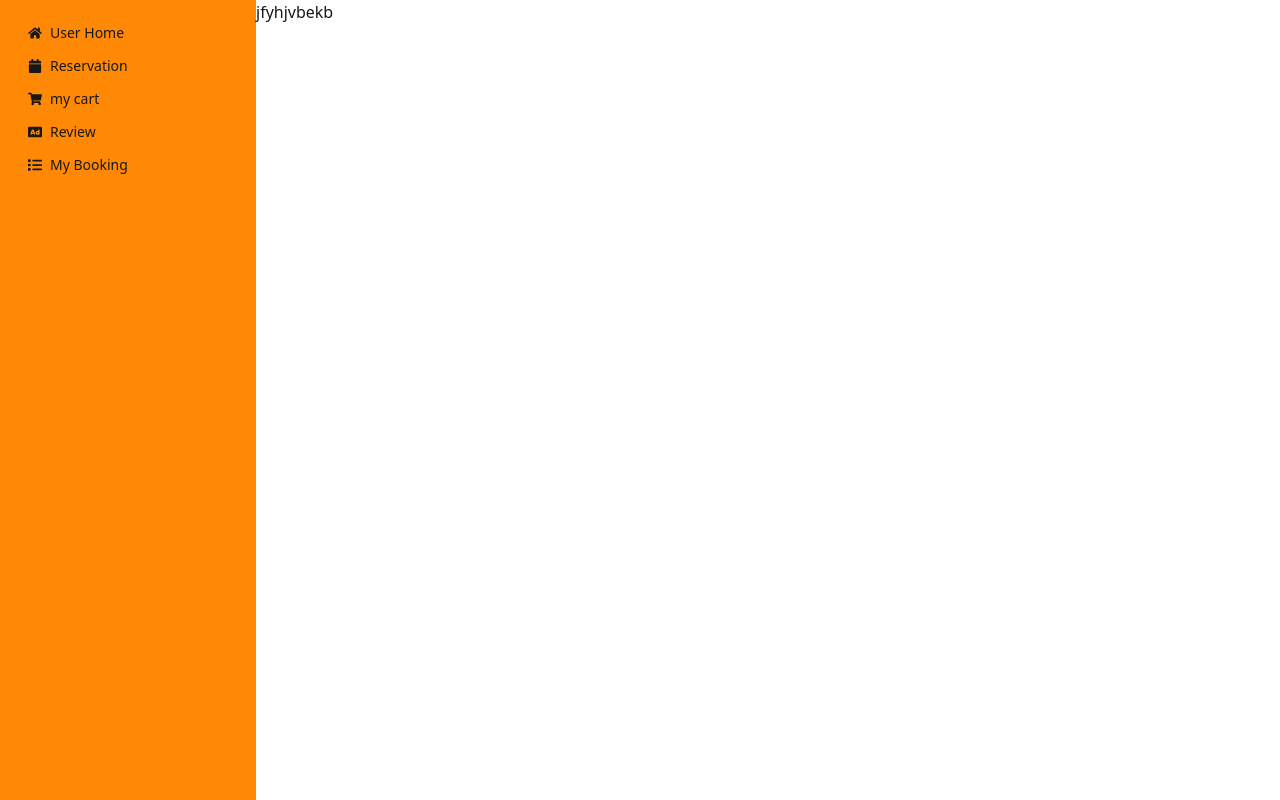
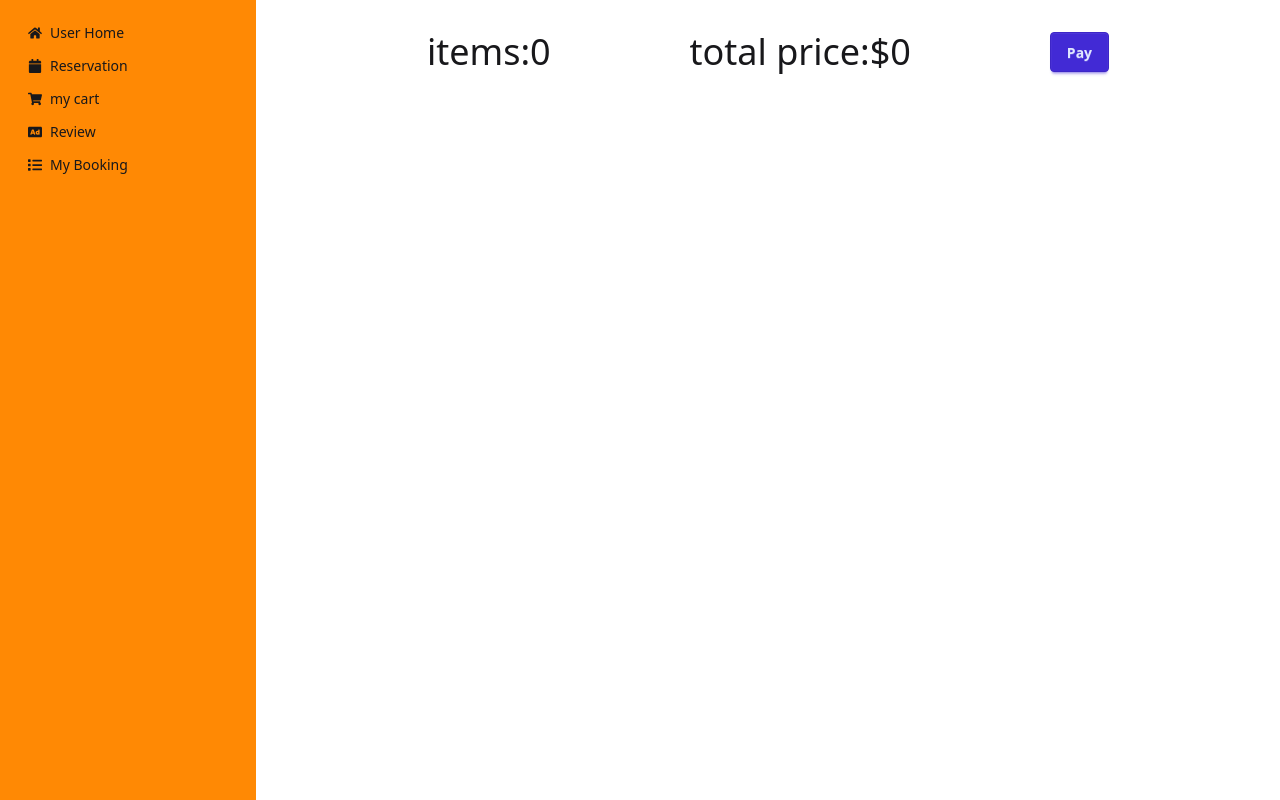
Before and after one commit to hmtamim199/bistro-client, a React (Vite) app: page /dashboard/cart in a window 1280 px wide. Built offline with nearby package versions, Linux system fonts and the light colour scheme; no server answers.

Commit message:
total price added

```diff
--- a/src/Pages/UserDashboard/Cart/Cart.jsx
+++ b/src/Pages/UserDashboard/Cart/Cart.jsx
@@ -1,9 +1,16 @@
 import React from "react";
+import useCart from "../../../hooks/useCart";
 
 const Cart = () => {
+  const [cart] = useCart();
+  const totalPrice = cart.reduce((total, item) => total + item.price, 0);
   return (
     <div>
-      <h2>jfyhjvbekb</h2>
+      <div className="flex justify-evenly">
+        <h2 className="text-4xl"> items:{cart.length}</h2>
+        <h2 className="text-4xl"> total price:${totalPrice}</h2>
+        <button className="btn btn-primary">Pay</button>
+      </div>
     </div>
   );
 };
--- a/src/layOut/Dashboard.jsx
+++ b/src/layOut/Dashboard.jsx
@@ -45,7 +45,7 @@
         </ul>
       </div>
 
-      <div className="flex-1">
+      <div className="flex-1 p-8">
         <Outlet></Outlet>
       </div>
     </div>
```
